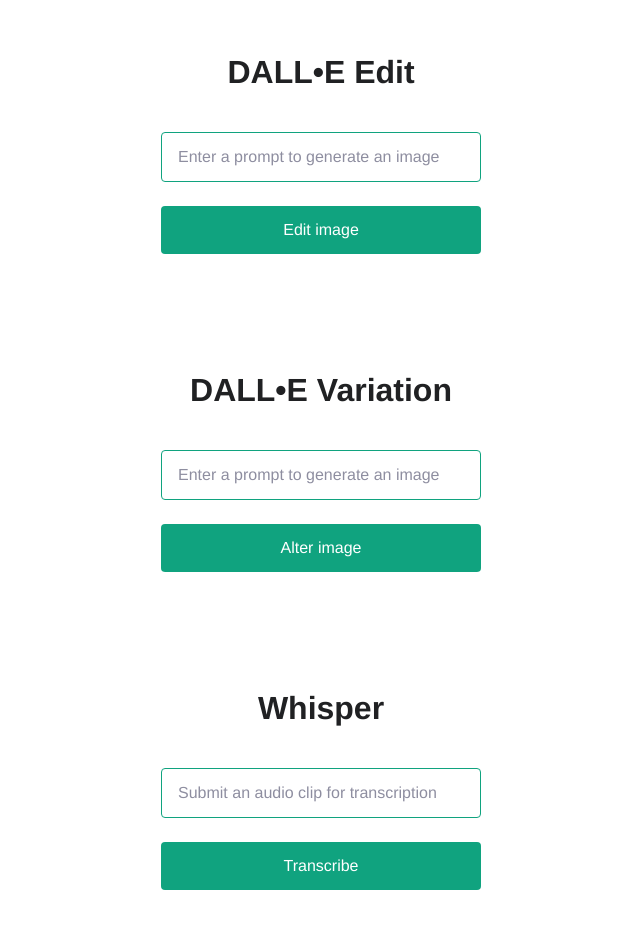
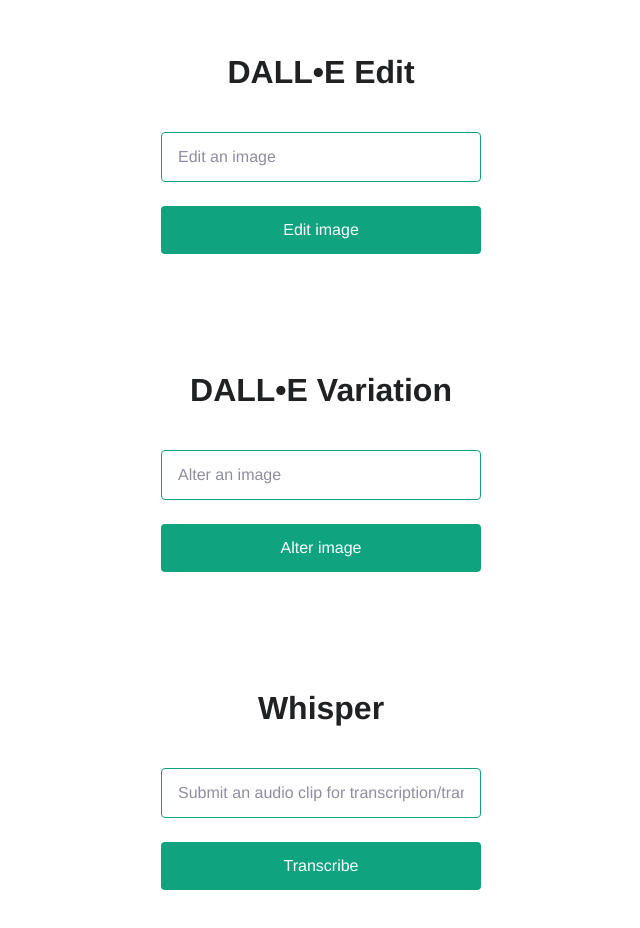
Before and after one commit to dalto135/ai-sandbox, a Next.js app: page / in a window 1280 px wide. Shown: the part 700-1628 px from the top of the page, without its empty margins (319-959 px from the left). Built offline with nearby package versions, Linux system fonts and the light colour scheme; a web font is replaced by a local one.

Commit message:
dall•e image appears in webpage instead of the url

```diff
--- a/pages/index.js
+++ b/pages/index.js
@@ -178,7 +178,7 @@
             />
             <input type="submit" value="Generate image" />
           </form>
-          <div className={styles.result}>{dalleResult}</div>
+          <img className={styles.result} src={dalleResult}/>
         </div>
 
         <div className={styles.main}>
@@ -188,13 +188,13 @@
             <input
               type="text"
               name="image"
-              placeholder="Enter a prompt to generate an image"
+              placeholder="Edit an image"
               value={dalleEditInput}
               onChange={(e) => setDalleEditInput(e.target.value)}
             />
             <input type="submit" value="Edit image" />
           </form>
-          <div className={styles.result}>{dalleEditResult}</div>
+          <img className={styles.result} src={dalleEditResult}/>
         </div>
 
         <div className={styles.main}>
@@ -204,13 +204,13 @@
             <input
               type="text"
               name="image"
-              placeholder="Enter a prompt to generate an image"
+              placeholder="Alter an image"
               value={dalleVariationInput}
               onChange={(e) => setDalleVariationInput(e.target.value)}
             />
             <input type="submit" value="Alter image" />
           </form>
-          <div className={styles.result}>{dalleVariationResult}</div>
+          <img className={styles.result} src={dalleVariationResult}/>
         </div>
 
         <div className={styles.main}>
@@ -220,7 +220,7 @@
             <input
               type="text"
               name="image"
-              placeholder="Submit an audio clip for transcription"
+              placeholder="Submit an audio clip for transcription/translation"
               value={whisperInput}
               onChange={(e) => setWhisperInput(e.target.value)}
             />
```
